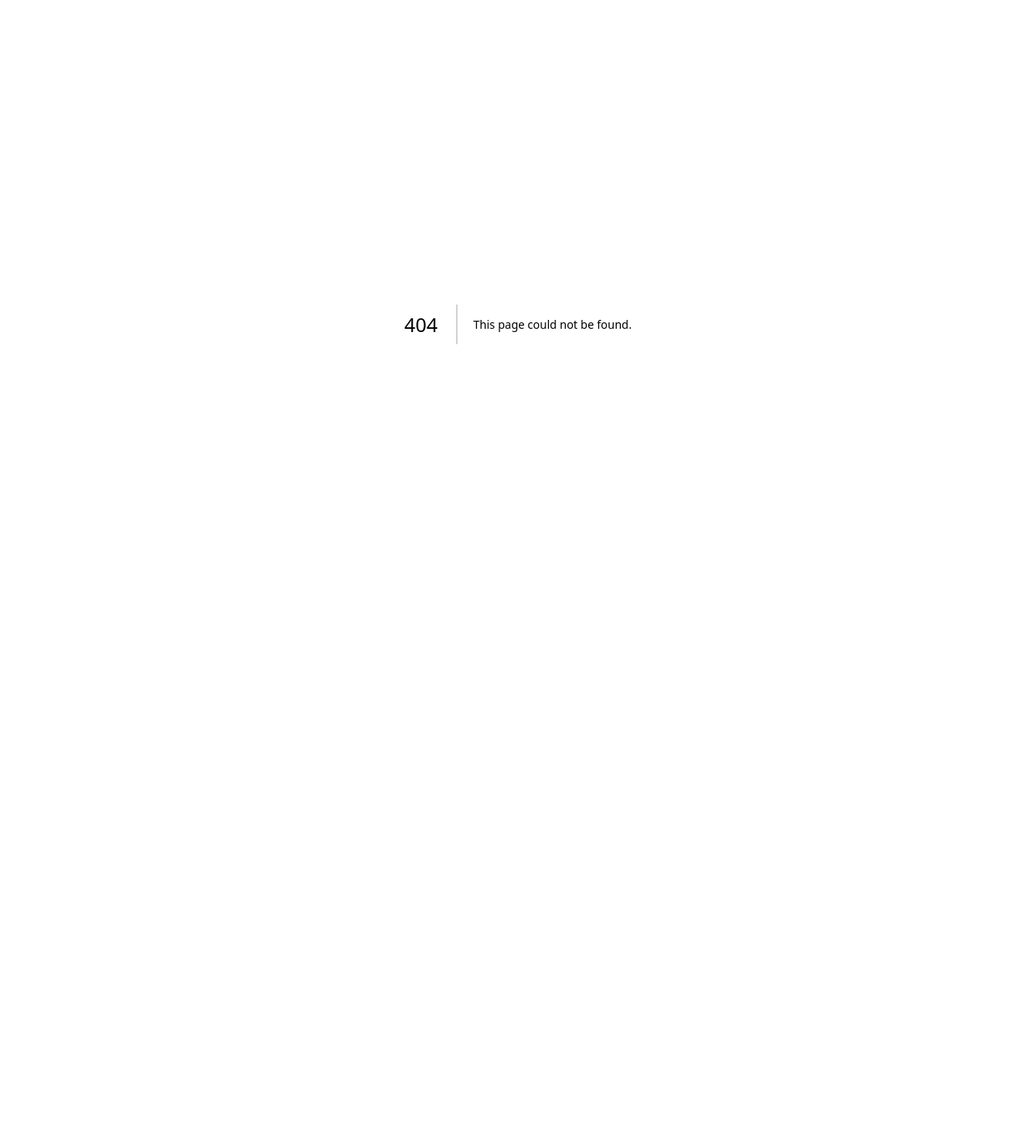
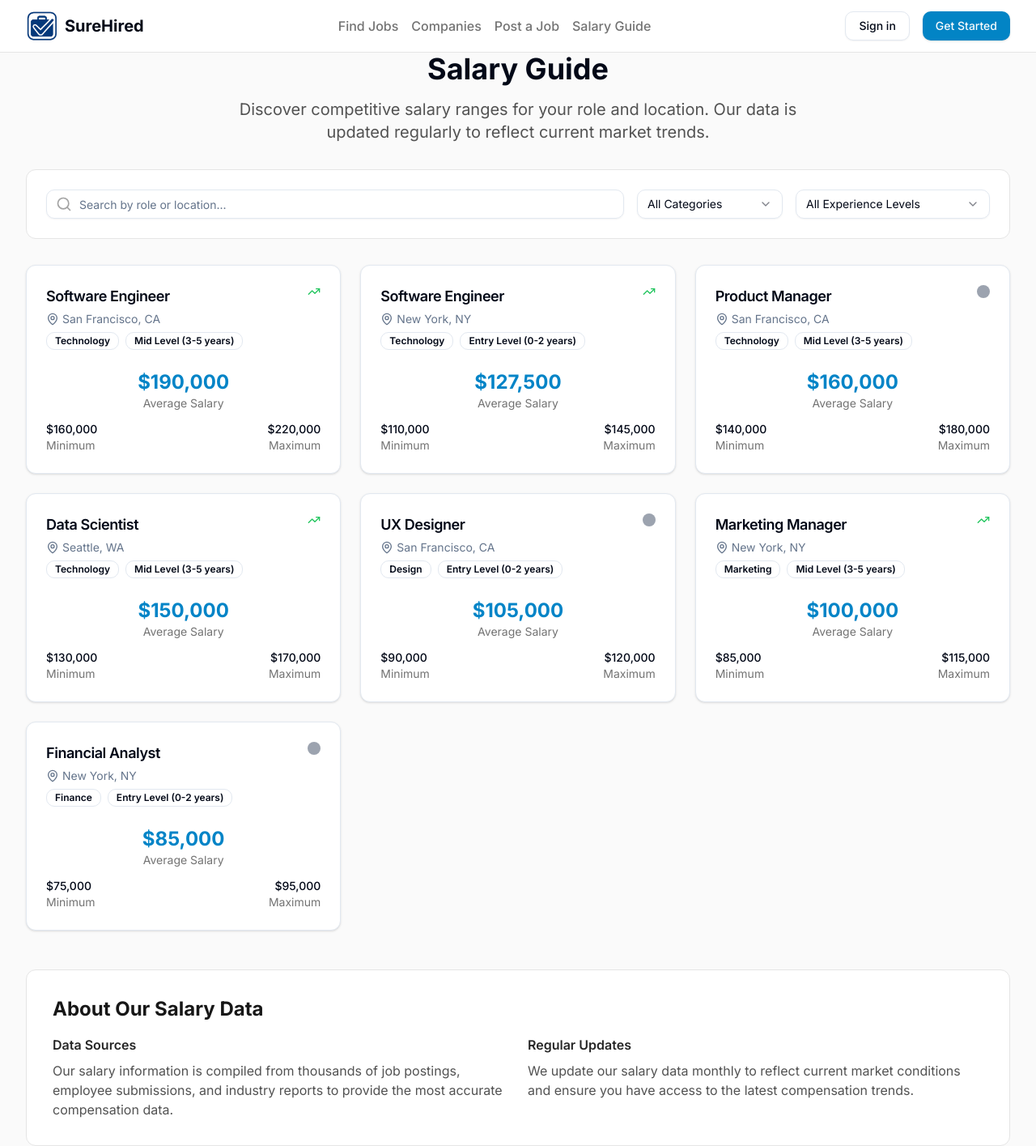
Before and after one commit to chidubesteve/SureHired, a Next.js app in the folder client/: page /salary-guide in a window 1280 px wide. Before the commit this address had no page. Shown: the whole page at 81% size. Before the commit the page ends 800 px from the top, so only its background shows below. Built offline with nearby package versions, Linux system fonts and the light colour scheme.

Commit message:
finished salary guide page

```diff
--- /dev/null
+++ b/client/src/app/salary-guide/ClientJsx.tsx
@@ -0,0 +1,194 @@
+"use client";
+import { Badge } from "@/components/ui/badge";
+import {
+  Card,
+  CardContent,
+  CardDescription,
+  CardHeader,
+  CardTitle,
+} from "@/components/ui/card";
+import { Input } from "@/components/ui/input";
+import {
+  Select,
+  SelectContent,
+  SelectItem,
+  SelectTrigger,
+  SelectValue,
+} from "@/components/ui/select";
+import { salaryData } from "@/data/Salary";
+import React, { useState } from "react";
+import { FaBriefcase } from "react-icons/fa";
+import {
+  LuMapPin,
+  LuSearch,
+  LuTrendingDown,
+  LuTrendingUp,
+} from "react-icons/lu";
+
+
+type ClientJsxProps = {
+  categories: string[];
+  experienceLevels: string[];
+};
+
+const ClientJsx = ({
+  categories,
+  experienceLevels
+}: ClientJsxProps) => {
+  const [searchTerm, setSearchTerm] = useState("");
+  const [selectedCategory, setSelectedCategory] = useState<string>("all");
+  const [selectedExperience, setSelectedExperience] = useState<string>("all");
+
+  const filteredData = salaryData.filter((item) => {
+    const matchesItem = item.role
+      .toLowerCase()
+      .includes(searchTerm.toLowerCase());
+    const matchesCategory =
+      selectedCategory === "all" || item.category === selectedCategory;
+    const matchesExperience =
+      selectedExperience === "all" || item.experience === selectedExperience;
+    return matchesItem && matchesCategory && matchesExperience;
+  });
+
+  const formatSalary = (salary: number) => {
+    return new Intl.NumberFormat("en-US", {
+      style: "currency",
+      currency: "USD",
+      minimumFractionDigits: 0,
+      maximumFractionDigits: 0,
+    }).format(salary);
+  };
+
+  const getTrendIcon = (trend: string) => {
+    switch (trend) {
+      case "up":
+        return <LuTrendingUp className="w-4 h-4 text-green-500" />;
+      case "down":
+        return <LuTrendingDown className="w-4 h-4 text-red-500 rotate-180" />;
+      default:
+        return <div className="w-4 h-4 bg-gray-400 rounded-full" />;
+    }
+  };
+
+
+  return (
+    <>
+      {/* Search and filters */}
+      <div className="bg-white rounded-xl border border-neutral-200 p-6 mb-8">
+        <div className="flex flex-col lg:flex-row gap-4">
+          <div className="flex-1">
+            <div className="relative">
+              <LuSearch className="absolute left-3 top-1/2 transform -translate-y-1/2 text-neutral-400 w-5 h-5" />
+              <Input
+                type="search"
+                placeholder="Search by role or location..."
+                value={searchTerm}
+                onChange={(e) => setSearchTerm(e.target.value)}
+                className="pl-10"
+              />
+            </div>
+          </div>
+
+          <div className="flex flex-col sm:flex-row gap-4">
+            <Select
+              value={selectedCategory}
+              onValueChange={setSelectedCategory}
+            >
+              <SelectTrigger className="w-[240px] sm:w-[180px]">
+                <SelectValue placeholder="Select Category" />
+              </SelectTrigger>
+              <SelectContent>
+                <SelectItem value="all">All Categories</SelectItem>
+                {categories.map((category) => (
+                  <SelectItem key={category} value={category}>
+                    {category}
+                  </SelectItem>
+                ))}
+              </SelectContent>
+            </Select>
+
+            <Select
+              value={selectedExperience}
+              onValueChange={setSelectedExperience}
+            >
+              <SelectTrigger className="w-[240px]">
+                <SelectValue placeholder="Select Experience Level" />
+              </SelectTrigger>
+              <SelectContent>
+                <SelectItem value="all">All Experience Levels</SelectItem>
+                {experienceLevels.map((level) => (
+                  <SelectItem key={level} value={level}>
+                    {level}
+                  </SelectItem>
+                ))}
+              </SelectContent>
+            </Select>
+          </div>
+        </div>
+      </div>
+
+      {/* Results */}
+      <div className="grid gap-6 md:grid-cols-2 lg:grid-cols-3">
+        {filteredData.map((item, index) => (
+          <Card key={index} className="hover:shadow-lg transition-shadow">
+            <CardHeader>
+              <div className="flex items-start justify-between">
+                <div>
+                  <CardTitle className="text-lg">{item.role}</CardTitle>
+                  <CardDescription className="flex items-center mt-1">
+                    <LuMapPin className="w-4 h-4 mr-1" />
+                    {item.location}
+                  </CardDescription>
+                </div>
+                {getTrendIcon(item.trend)}
+              </div>
+              <div className="flex gap-2 mt-2">
+                <Badge variant="outline">{item.category}</Badge>
+                <Badge variant="outline">{item.experience}</Badge>
+              </div>
+            </CardHeader>
+            <CardContent>
+              <div className="space-y-3">
+                <div className="text-center">
+                  <div className="text-2xl font-bold text-brand-600">
+                    {formatSalary(item.averageSalary)}
+                  </div>
+                  <div className="text-sm text-neutral-500">Average Salary</div>
+                </div>
+
+                <div className="flex justify-between text-sm">
+                  <div>
+                    <div className="font-medium">
+                      {formatSalary(item.minSalary)}
+                    </div>
+                    <div className="text-neutral-500">Minimum</div>
+                  </div>
+                  <div className="text-right">
+                    <div className="font-medium">
+                      {formatSalary(item.maxSalary)}
+                    </div>
+                    <div className="text-neutral-500">Maximum</div>
+                  </div>
+                </div>
+              </div>
+            </CardContent>
+          </Card>
+        ))}
+      </div>
+
+      {filteredData.length === 0 && (
+        <div className="text-center py-12">
+          <FaBriefcase className="w-16 h-16 text-neutral-300 mx-auto mb-4" />
+          <h3 className="text-lg font-medium text-neutral-600 mb-2">
+            No salary data found
+          </h3>
+          <p className="text-neutral-500">
+            Try adjusting your search criteria or filters
+          </p>
+        </div>
+      )}
+    </>
+  );
+};
+
+export default ClientJsx;
--- /dev/null
+++ b/client/src/app/salary-guide/page.tsx
@@ -0,0 +1,64 @@
+import { Header } from "@/components";
+import { salaryData } from "@/data/Salary";
+import React from "react";
+import ClientJsx from "./ClientJsx";
+
+const SalaryGuide = () => {
+  const categories = [...new Set(salaryData.map((item) => item.category))];
+  const experienceLevels = [
+    ...new Set(salaryData.map((item) => item.experience)),
+  ];
+
+
+  return (
+    <div className="min-h-screen bg-neutral-50">
+      <Header />
+      <div className="max-w-7xl mx-auto px-4 sm:px-6 lg:px-8">
+        {/* Header section */}
+        <div className="text-center mb-8 space-y-4">
+          <h1 className="text-4xl font-bold md:text-4xl">Salary Guide</h1>
+          <p className="text-xl text-neutral-600 max-w-3xl mx-auto">
+            Discover competitive salary ranges for your role and location. Our
+            data is updated regularly to reflect current market trends.
+          </p>
+        </div>
+
+        <ClientJsx
+          categories={categories}
+          experienceLevels={experienceLevels}
+        />
+
+        {/* Info Section */}
+        <div className="mt-12 bg-white rounded-xl border border-neutral-200 p-8">
+          <h2 className="text-2xl font-bold text-neutral-900 mb-4">
+            About Our Salary Data
+          </h2>
+          <div className="grid md:grid-cols-2 gap-6 text-neutral-600">
+            <div>
+              <h3 className="font-semibold text-neutral-800 mb-2">
+                Data Sources
+              </h3>
+              <p>
+                Our salary information is compiled from thousands of job
+                postings, employee submissions, and industry reports to provide
+                the most accurate compensation data.
+              </p>
+            </div>
+            <div>
+              <h3 className="font-semibold text-neutral-800 mb-2">
+                Regular Updates
+              </h3>
+              <p>
+                We update our salary data monthly to reflect current market
+                conditions and ensure you have access to the latest compensation
+                trends.
+              </p>
+            </div>
+          </div>
+        </div>
+      </div>
+    </div>
+  );
+};
+
+export default SalaryGuide;
```
